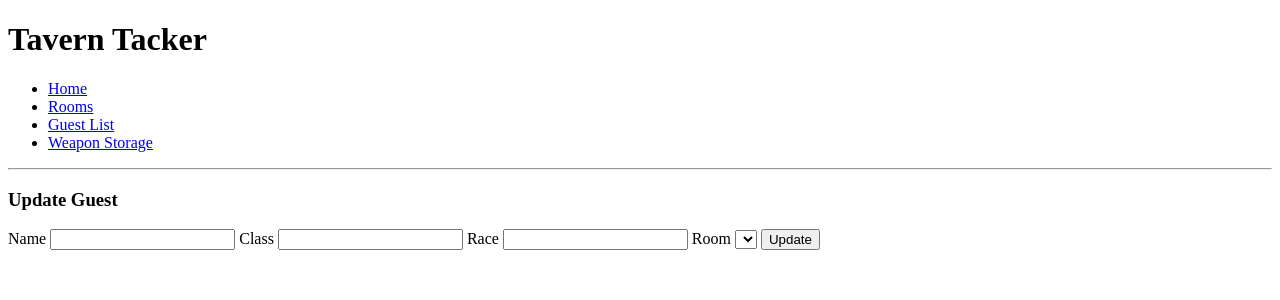
After one commit to Osh2/TavernTrackr, a Flask app: template templates/guests/edit.html in a window 1280 px wide. The commit adds this page. Shown: the top 300 px of the page. Run offline with Flask 2, Linux system fonts and the light colour scheme; the template is opened without the code that fills it, so the values that code supplies are empty.

Commit message:
added edit guest feature

```diff
--- /dev/null
+++ b/templates/guests/edit.html
@@ -0,0 +1,21 @@
+{% extends 'base.html' %}
+{% block content %}
+<h3> Update Guest </h3>
+<main>
+    <form action="/guests/{{guest.id}}" method="POST">
+        <label for="name">Name</label>
+        <input type="text" name="name" id="name" value="{{guest.name}}">
+        <label for="type">Class</label>
+        <input type="text" name="type" id="type" value="{{guest.type}}">
+        <label for="race">Race</label>
+        <input type="text" name="race" id="race" value="{{guest.race}}">
+        <label for="room">Room</label>
+        <select name="room_id" id="room_id">
+            {% for room in rooms %}
+            <option value="{{room.id}}"> {{room.name}} </option>
+            {% endfor %}
+        </select>
+        <input type="submit" value="Update">
+    </form>
+</main>
+{% endblock %}
--- a/templates/guests/index.html
+++ b/templates/guests/index.html
@@ -26,6 +26,7 @@
         <input type="submit" value="❌">
     </form>
     <a href="/guests/{{guest.id}}/weapons">Weapons</a>
+    <a href="/guests/{{guest.id}}/edit"> Edit </a>
 </main>
 
 {% endfor %}
--- a/templates/rooms/guests.html
+++ b/templates/rooms/guests.html
@@ -1,10 +1,12 @@
 {% extends 'base.html' %}
 {% block content %}
 <main>
-{% for guest in guests %}
+{% for guest in guests if guest %}
 <h3>Name: {{guest.name}}</h3>
 <p>Race: {{guest.race}}</p>
 <a href="/guests/{{guest.id}}/weapons">Guest's Stored Weapons</a>
+{% else %}
+<h2> Currently Empty </h2>
 </main>
 
 
```
Also changed, not shown: controllers/guests_controller.py (+26 -0 lines).
